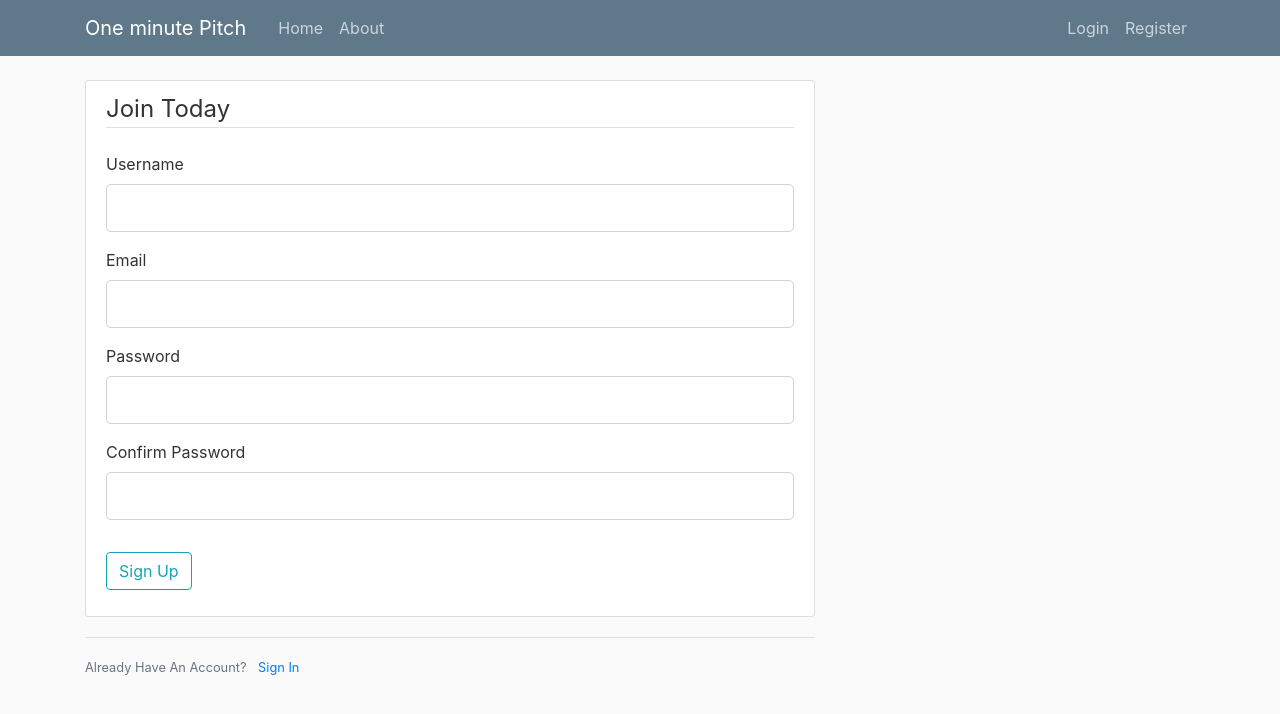
After one commit to Mutembeijoe/pitch, a Flask app: page /register in a window 1280 px wide. The commit adds this page. Shown: the top 714 px of the page. Run offline with Flask 2, Linux system fonts and the light colour scheme; some libraries are stand-ins or nearby versions.

Commit message:
adds dummy pitch data to homepage, creates a user registration form class, its template and validation checks and errors

```diff
--- a/app/__init__.py
+++ b/app/__init__.py
@@ -1,5 +1,6 @@
 from flask import Flask
 
 app = Flask(__name__)
+app.config['SECRET_KEY'] = '27680ccbcade6026e338d4349503c3ad'
 
 from app import routes
--- /dev/null
+++ b/app/forms.py
@@ -0,0 +1,14 @@
+from flask_wtf import FlaskForm
+from wtforms import StringField, SubmitField, PasswordField
+from wtforms.validators import DataRequired, EqualTo, Email, Length
+
+
+class RegistrationForm(FlaskForm):
+    username = StringField('Username',
+                           validators=[DataRequired(), Length(min=2, max=20)])
+    email = StringField('Email',
+                        validators=[DataRequired(), Email()])
+    password = PasswordField('Password', validators=[DataRequired()])
+    confirm_password = PasswordField('Confirm Password',
+                                     validators=[DataRequired(), EqualTo('password')])
+    submit = SubmitField('Sign Up')
--- a/app/routes.py
+++ b/app/routes.py
@@ -1,9 +1,33 @@
 from app import app
-from flask import render_template
+from flask import render_template, flash, url_for, redirect
+from app.forms import RegistrationForm
 
-
+pitches = [
+    {
+        'author': 'James Dean',
+        'title': 'Pitch 1',
+        'content': 'First post content',
+        'date_posted': 'April 20, 2018',
+        'category' :'Technology'
+    },
+    {
+        'author': 'Jane Doe',
+        'title': 'Pitch 2',
+        'content': 'Second post content',
+        'date_posted': 'April 21, 2018',
+        'category': 'Biology'
+    }
+]
 
 @app.route('/')
 @app.route('/home')
 def home():
-    return render_template('home.html')
+    return render_template('home.html', pitches = pitches)
+
+@app.route('/register', methods =['GET','POST'])
+def register():
+    form = RegistrationForm()
+    if form.validate_on_submit():
+        flash(f'Account created for {form.username.data}!', 'success')
+        return redirect(url_for('home'))
+    return render_template('register.html', form = form)
--- a/app/templates/layout.html
+++ b/app/templates/layout.html
@@ -22,7 +22,7 @@
             <!-- Navbar Right Side -->
             <div class="navbar-nav">
               <a class="nav-item nav-link" href="#">Login</a>
-              <a class="nav-item nav-link" href="#">Register</a>
+              <a class="nav-item nav-link" href="{{url_for('register')}}">Register</a>
             </div>
           </div>
         </div>
--- /dev/null
+++ b/app/templates/register.html
@@ -0,0 +1,71 @@
+{% extends "layout.html" %}
+{% block content %}
+    <div class="content-section">
+        <form method="POST" action="">
+            {{ form.hidden_tag() }}
+            <fieldset class="form-group">
+                <legend class="border-bottom mb-4">Join Today</legend>
+                <div class="form-group">
+                    {{ form.username.label(class="form-control-label") }}
+                    {% if form.username.errors %}
+                        {{ form.username(class="form-control form-control-lg is-invalid") }}
+                        <div class="invalid-feedback">
+                            {% for error in form.username.errors %}
+                                <span>{{ error }}</span>
+                            {% endfor %}
+                        </div>
+                    {% else %}
+                        {{ form.username(class="form-control form-control-lg") }}
+                    {% endif %}
+                </div>
+                <div class="form-group">
+                    {{ form.email.label(class="form-control-label") }}
+                    {% if form.email.errors %}
+                        {{ form.email(class="form-control form-control-lg is-invalid") }}
+                        <div class="invalid-feedback">
+                            {% for error in form.email.errors %}
+                                <span>{{ error }}</span>
+                            {% endfor %}
+                        </div>
+                    {% else %}
+                        {{ form.email(class="form-control form-control-lg") }}
+                    {% endif %}
+                </div>
+                <div class="form-group">
+                    {{ form.password.label(class="form-control-label") }}
+                    {% if form.password.errors %}
+                        {{ form.password(class="form-control form-control-lg is-invalid") }}
+                        <div class="invalid-feedback">
+                            {% for error in form.password.errors %}
+                                <span>{{ error }}</span>
+                            {% endfor %}
+                        </div>
+                    {% else %}
+                        {{ form.password(class="form-control form-control-lg") }}
+                    {% endif %}
+                </div>
+                <div class="form-group">
+                    {{ form.confirm_password.label(class="form-control-label") }}
+                    {% if form.confirm_password.errors %}
+                        {{ form.confirm_password(class="form-control form-control-lg is-invalid") }}
+                        <div class="invalid-feedback">
+                            {% for error in form.confirm_password.errors %}
+                                <span>{{ error }}</span>
+                            {% endfor %}
+                        </div>
+                    {% else %}
+                        {{ form.confirm_password(class="form-control form-control-lg") }}
+                    {% endif %}
+                </div>
+            </fieldset>
+            <div class="form-group">
+                {{ form.submit(class="btn btn-outline-info") }}
+            </div>
+        </form>
+    </div>
+    <div class="border-top pt-3">
+        <small class="text-muted">
+            Already Have An Account? <a class="ml-2" href="#">Sign In</a>
+        </small>
+    </div>
+{% endblock content %}
```
Also changed, not shown: app/templates/home.html (+12 -1 lines).
